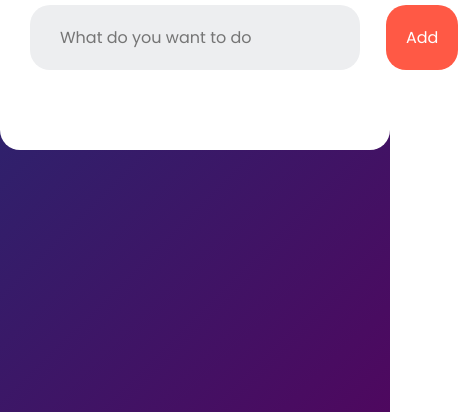
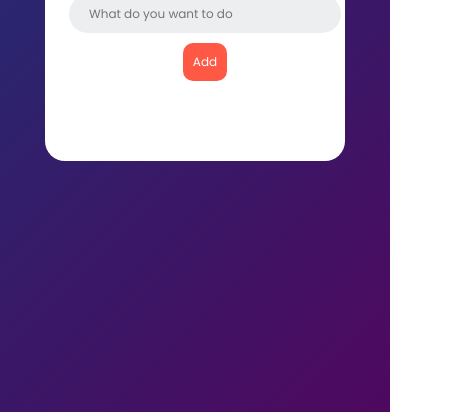
Before and after one commit to danisteb90/toDoApp, a plain HTML site: page index.html in a window 390 px wide. Shown: the part 432-844 px from the top of the page, 458 px wide, since content can reach past the window. Drawn offline with Linux system fonts and the light colour scheme.

Commit message:
Mobile Version

```diff
--- a/style.css
+++ b/style.css
@@ -122,3 +122,32 @@ ul li span {
 ul li span:hover {
     background-color: #ff5945;
 }
+
+@media (max-width: 400px){
+    .todoApp {
+        max-width: 300px;
+    }
+
+    .row {
+        flex-direction: column;
+        background-color: transparent;
+    }
+
+    .row input {
+        background-color: #edeef0;
+        border-radius: 30px;
+        margin-bottom: 10px;
+        padding: 10px 20px;
+        font-size: 12px;
+    }
+
+    .row button {
+        padding: 10px;
+        font-size: 12px;
+        border-radius: 10px;
+    }
+
+    ul li span {
+        right: 5px;
+    }
+}
```
